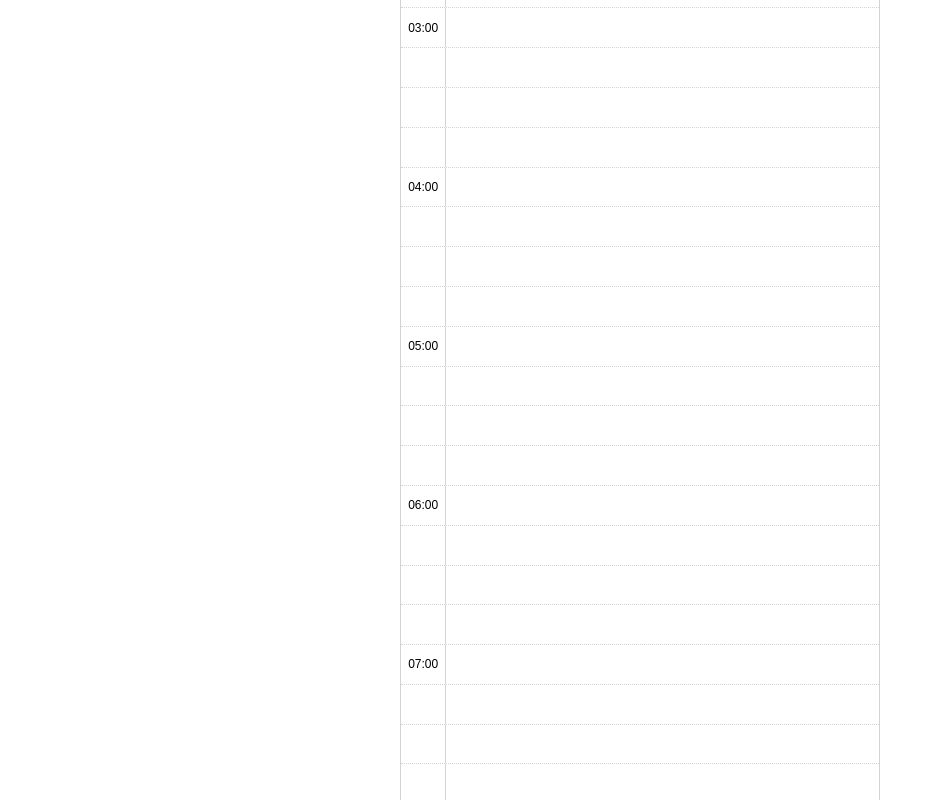
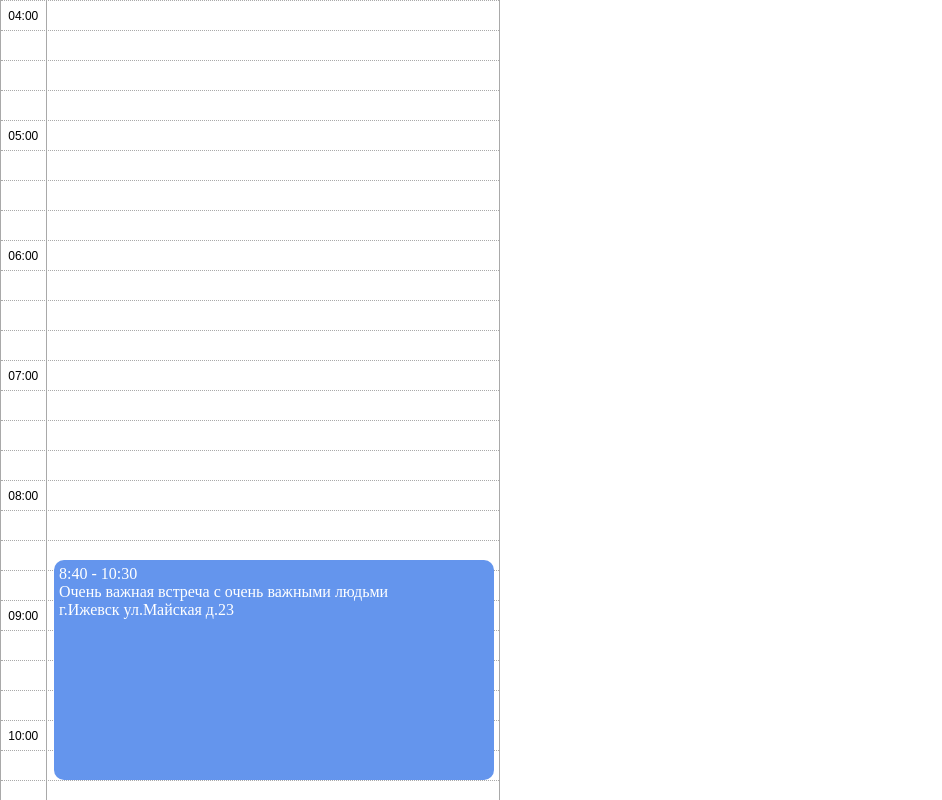
Before and after one commit to Glovindan/Diary-app, a React (Create React App) app in the folder client/diary/: page / in a window 1280 px wide. Shown: the part 480-1280 px from the top of the page, without its empty margins (0-942 px from the left). Built offline with nearby package versions, Linux system fonts and the light colour scheme.

Commit message:
started events display layout

```diff
--- a/client/diary/src/DayCalendar/DayCalendar.js
+++ b/client/diary/src/DayCalendar/DayCalendar.js
@@ -4,8 +4,16 @@ import styles from './DayCalendar.module.css'
 function DayCalendar() {
   return (
     <div className={styles.container}>
-      <div>
+      <div className={styles.timelineContainer}>
         <Timeline/>
+      </div>
+
+      <div className={styles.eventsWrapper}>
+        <div className={styles.block}>
+          <p>8:40 - 10:30</p>
+          <p>Очень важная встреча с очень важными людьми</p>
+          <p>г.Ижевск ул.Майская д.23</p>
+        </div>
       </div>
     </div>
   );
--- a/client/diary/src/DayCalendar/DayCalendar.module.css
+++ b/client/diary/src/DayCalendar/DayCalendar.module.css
@@ -1,11 +1,31 @@
 .container {
+    position: relative;
     display: flex;
-    flex-direction: column;
-    align-items: center;
+    width: 500px;
+    height: 2000px;
 }
 
-.container>div {
-    padding: 10px;
-    width: 500px;
-    height: 4000px;
+.timelineContainer {
+    z-index: 1;
+    height: 100%;
+    width: 100%;
 }
+
+.eventsWrapper {
+    position: absolute;
+    z-index: 2;
+    height: 100%;
+    width: 100%;
+    padding-left: 54px;
+    padding-right: 6px;
+}
+
+.block {
+    border-radius: 10px;
+    margin-top: 1040px;
+    height: 220px;
+    width: 100%;
+    padding: 5px;
+    color: white;
+    background: cornflowerblue;
+}
--- a/client/diary/src/DayCalendar/TimeLine/HourSection/HourSection.module.css
+++ b/client/diary/src/DayCalendar/TimeLine/HourSection/HourSection.module.css
@@ -2,7 +2,7 @@
     height: 25%;
     display: flex;
     flex-direction: row;
-    border-bottom: lightgrey dotted 1px;
+    border-bottom: 1px dotted darkgrey;
     font-family: Arial, serif;
     font-size: 12px;
 }
@@ -12,7 +12,7 @@
     align-items: center;
     justify-content: center;
     width: 50px;
-    border-right: lightgrey solid 1px;
+    border-right: 1px solid darkgrey;
 }
 
 .secondColumn {
@@ -22,5 +22,5 @@
 
 
 .container {
-    height: 4%;
+    height: 120px;
 }
--- a/client/diary/src/DayCalendar/TimeLine/Timeline.module.css
+++ b/client/diary/src/DayCalendar/TimeLine/Timeline.module.css
@@ -4,11 +4,11 @@
     list-style: none;
 
     width: 100%;
-    height: 100%;
-    min-height: 1300px;
+    /*height: 100%;*/
+    /*min-height: 1300px;*/
     display: flex;
     flex-direction: column;
 
-    border: lightgrey 1px solid;
+    border: 1px solid darkgrey;
     border-bottom: none;
 }
```
